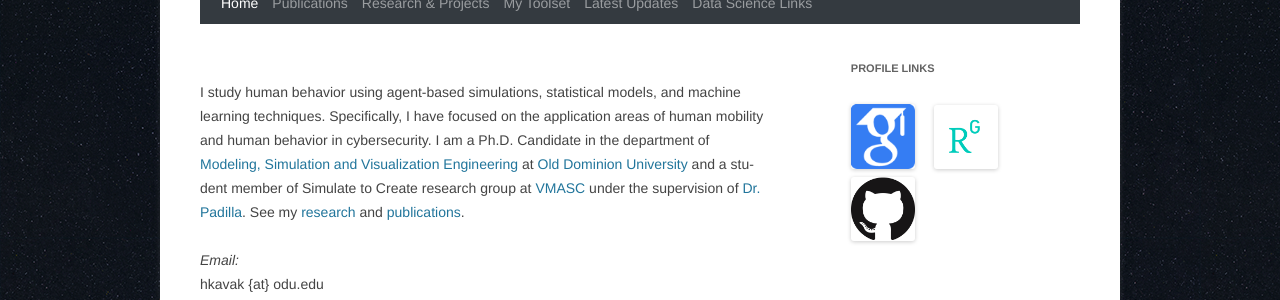
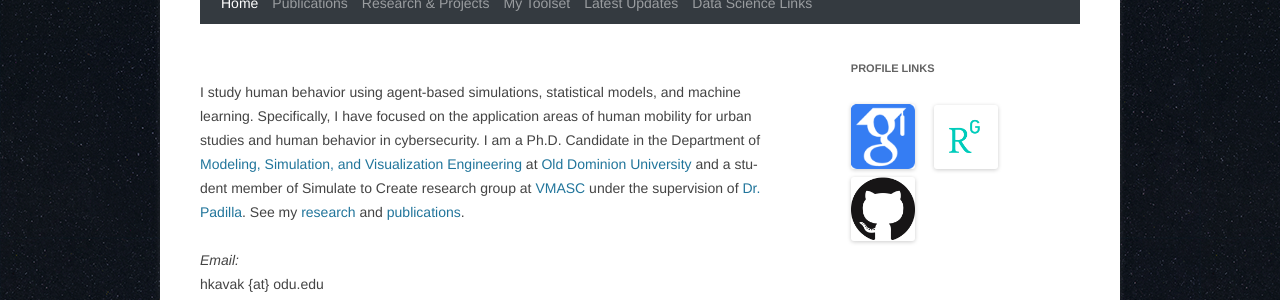
Before and after one commit to hamdikavak/hamdikavak.github.io, a Jekyll site: the page built from index.html, in a window 1280 px wide. Shown: the part 162-462 px from the top of the page. Built offline with Jekyll 4.4.1, drawn with Linux system fonts in a browser that asks for light colours; nearby versions of some CDN libraries.

Commit message:
Homepage description update.

```diff
--- a/index.html
+++ b/index.html
@@ -7,8 +7,8 @@
 ---
 
 <p>
-  I study human behavior using agent-based simulations, statistical models, and machine learning techniques. Specifically, I have focused on the application areas of human mobility and human behavior in cybersecurity.
-  I am a Ph.D. Candidate in the department of <a title="MSVE Department Home Page" href="http://odu.edu/msve" target="_blank">Modeling, Simulation and Visualization Engineering</a> at <a title="Old Dominion University" href="http://odu.edu" target="_blank">Old Dominion University</a> and a student member of Simulate to Create research group at <a href="http://www.vmasc.odu.edu">VMASC</a> under the supervision of <a title="Jose J. Padilla" href="http://www.odu.edu/vmasc/research/simulation-environments.html">Dr. Padilla</a>.
+  I study human behavior using agent-based simulations, statistical models, and machine learning. Specifically, I have focused on the application areas of human mobility for urban studies and human behavior in cybersecurity.
+  I am a Ph.D. Candidate in the Department of <a title="MSVE Department Home Page" href="http://odu.edu/msve" target="_blank">Modeling, Simulation, and Visualization Engineering</a> at <a title="Old Dominion University" href="http://odu.edu" target="_blank">Old Dominion University</a> and a student member of Simulate to Create research group at <a href="http://www.vmasc.odu.edu">VMASC</a> under the supervision of <a title="Jose J. Padilla" href="http://www.odu.edu/vmasc/research/simulation-environments.html">Dr. Padilla</a>.
   See my <a title="Research &amp; Projects" href="http://www.hamdikavak.com/research-and-projects/">research</a> and <a title="Publications" href="http://www.hamdikavak.com/publications/">publications</a>.
 </p>
 <p>
```
